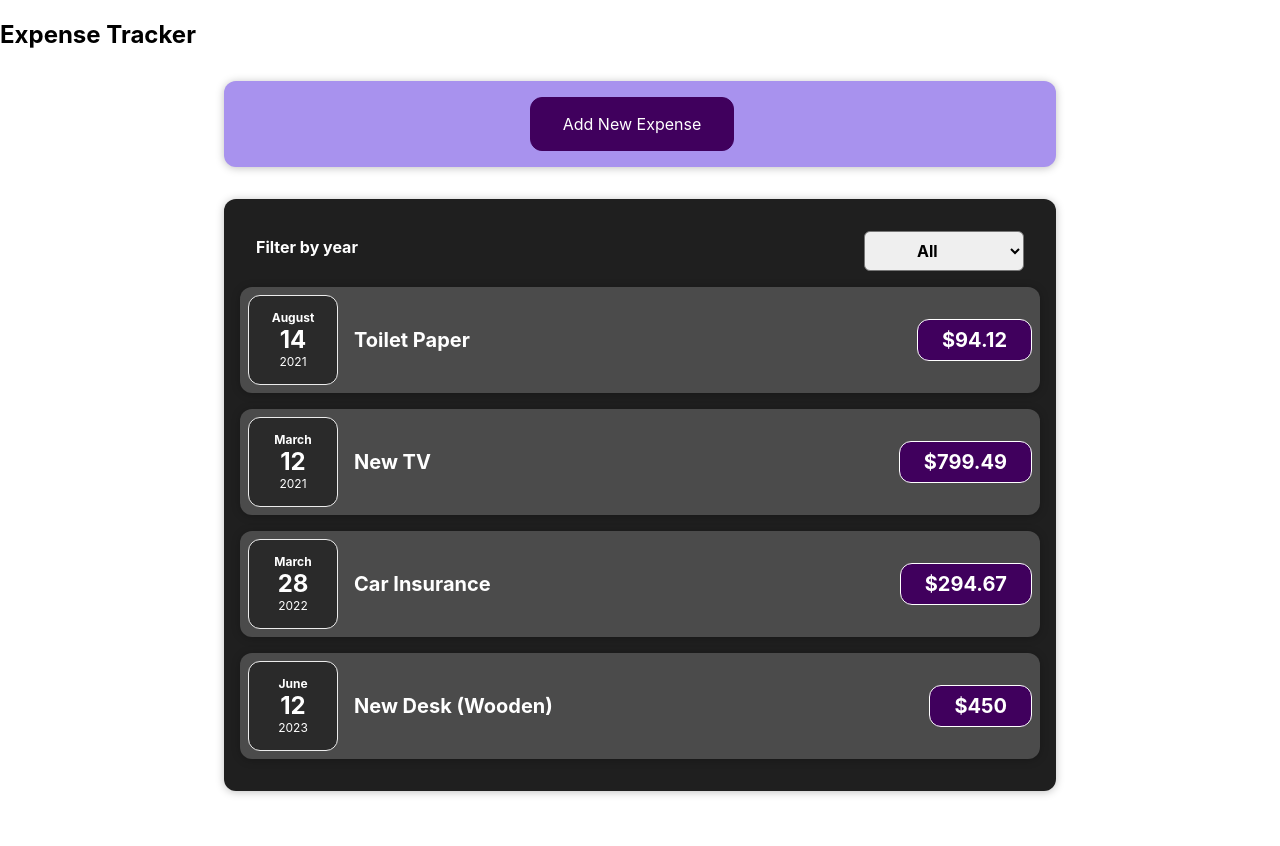
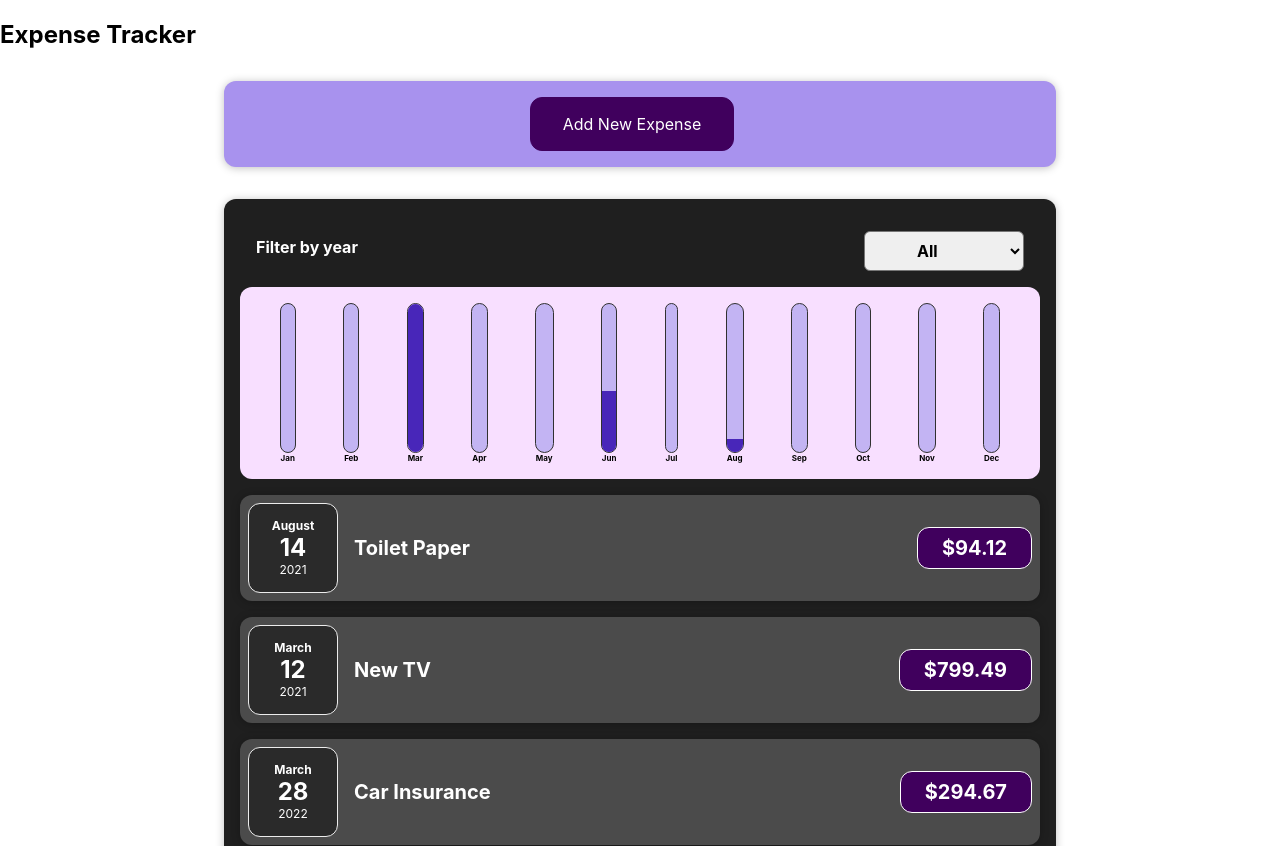
Before and after one commit to jkalandarov/expense-tracker-react-app, a React (Create React App) app: page / in a window 1280 px wide. Shown: the top 846 px of the page. Before the commit the page ends 823 px from the top, so only its background shows below. Built offline with nearby package versions, Linux system fonts and the light colour scheme; the HTML template or start-up script is replaced by a standard one.

Commit message:
added charts

```diff
--- /dev/null
+++ b/src/components/Chart/Chart.css
@@ -0,0 +1,9 @@
+.chart {
+  padding: 1rem;
+  border-radius: 12px;
+  background-color: #f8dfff;
+  text-align: center;
+  display: flex;
+  justify-content: space-around;
+  height: 10rem;
+}
--- /dev/null
+++ b/src/components/Chart/Chart.js
@@ -0,0 +1,26 @@
+import React from "react";
+import './Chart.css';
+import ChartBar from "./ChartBar";
+
+const Chart = props => {
+  const dataPointValues = props.dataPoints.map(data => data.value);
+  const totalMax = Math.max(...dataPointValues);
+
+ return (
+  <div className="chart">
+    {
+      props.dataPoints.map(dataPoint => (
+        <ChartBar
+          key={dataPoint.label}
+          value={dataPoint.value}
+          maxValue={totalMax}
+          label={dataPoint.label}
+        />
+        )
+      )
+    }
+  </div>
+ )
+}
+
+export default Chart;
--- /dev/null
+++ b/src/components/Chart/ChartBar.css
@@ -0,0 +1,30 @@
+.chart-bar {
+  height: 100%;
+  display: flex;
+  flex-direction: column;
+  align-items: center;
+}
+
+.chart-bar__inner {
+  height: 100%;
+  width: 100%;
+  border: 1px solid #313131;
+  border-radius: 12px;
+  background-color: #c3b4f3;
+  overflow: hidden;
+  display: flex;
+  flex-direction: column;
+  justify-content: flex-end;
+}
+
+.chart-bar__fill {
+  background-color: #4826b9;
+  width: 100%;
+  transition: all 0.3s ease-out;
+}
+
+.chart-bar__label {
+  font-weight: bold;
+  font-size: 0.5rem;
+  text-align: center;
+}
--- /dev/null
+++ b/src/components/Chart/ChartBar.js
@@ -0,0 +1,21 @@
+import React from "react";
+import './ChartBar.css';
+
+const ChartBar = props => {
+  let barFillHeight = '0%';
+
+  if (props.maxValue > 0) {
+    barFillHeight = Math.round((props.value / props.maxValue) * 100) + '%';
+  }
+
+  return (
+    <div className="chart-bar">
+      <div className="chart-bar__inner">
+        <div className="chart-bar__fill" style={{height: barFillHeight}}></div>
+      </div>
+      <div className="chart-bar__label">{props.label}</div>
+    </div>
+  )
+}
+
+export default ChartBar;
--- a/src/components/Expense/Expenses.js
+++ b/src/components/Expense/Expenses.js
@@ -2,6 +2,7 @@
 import './Expenses.css';
 import ExpenseFilter from './ExpenseFilter';
 import ExpensesList from './ExpensesList';
+import ExpensesChart from './ExpensesChart';
 
 function Expenses(props) {
   const [ filteredYear, setFilteredYear ] = useState('All');
@@ -20,6 +21,7 @@
         onChangeFilter={handleFilterChange}
         selectedYear={filteredYear}
       />
+      <ExpensesChart expenses={itemsToDisplay}/>
       <ExpensesList items={itemsToDisplay} />
     </div>
   )
--- /dev/null
+++ b/src/components/Expense/ExpensesChart.js
@@ -0,0 +1,30 @@
+import React from "react";
+import Chart from "../Chart/Chart";
+
+const ExpensesChart = props => {
+  const chartDataPoint = [
+    { label: 'Jan', value: 0 },
+    { label: 'Feb', value: 0 },
+    { label: 'Mar', value: 0 },
+    { label: 'Apr', value: 0 },
+    { label: 'May', value: 0 },
+    { label: 'Jun', value: 0 },
+    { label: 'Jul', value: 0 },
+    { label: 'Aug', value: 0 },
+    { label: 'Sep', value: 0 },
+    { label: 'Oct', value: 0 },
+    { label: 'Nov', value: 0 },
+    { label: 'Dec', value: 0 },
+  ];
+
+  for (const expense of props.expenses) {
+    const expenseMonth = expense.date.getMonth();
+    chartDataPoint[expenseMonth].value += expense.amount;
+  }
+
+  return (
+    <Chart dataPoints={chartDataPoint}/>
+  )
+}
+
+export default ExpensesChart;
```
